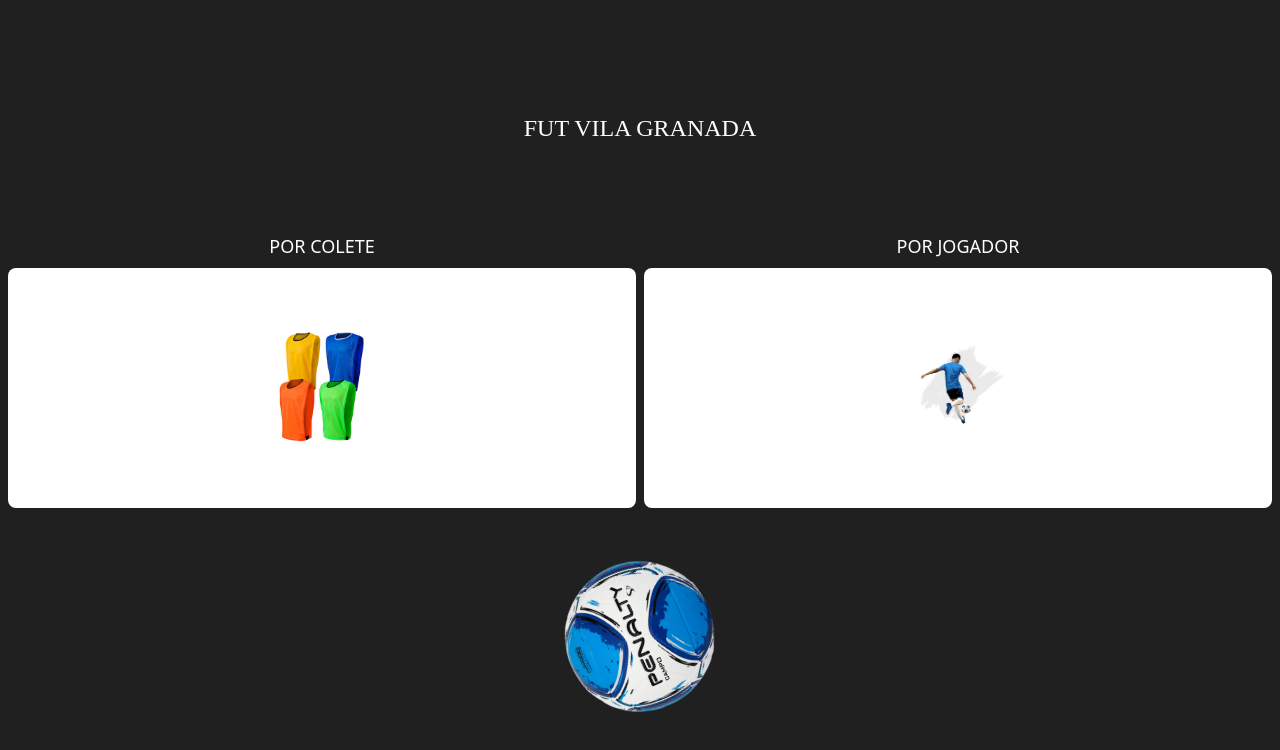
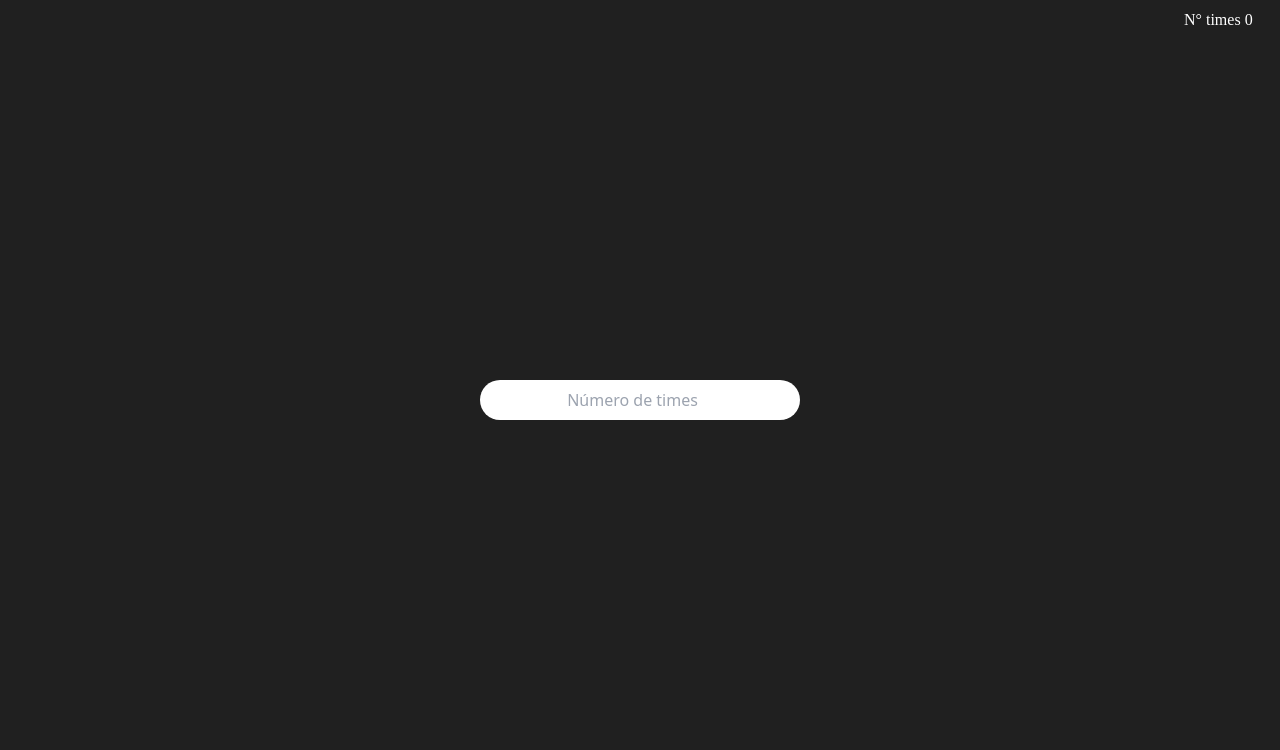
Before and after one commit to 01Vitorhugo/fut, a React (Create React App) app: page /coletes in a window 1280 px wide. Shown: the top 750 px of the page. Built offline with nearby package versions, Linux system fonts and the light colour scheme.

Commit message:
adc pages

```diff
--- a/src/App.js
+++ b/src/App.js
@@ -1,39 +1,12 @@
-import ImageColetes from './image/coletes.jpg'
-import ImageJogador from './image/fut.jpg'
-import ImageBola from './image/bola.png'
-
+import Routs from './routers';
 
 function App() {
 
+  return (
+    <>
+      <Routs />
+    </>
 
-
-  return (
-    <div className=" bg-colorPrin h-screen  flex  justify-center items-center overflow-hidden">
-      <section className=' container flex flex-col justify-center items-center'>
-        <h1 className='mt-7 text-colorText text-2xl'>FUT VILA GRANADA</h1>
-
-        <div className="h-auto w-full mt-20 flex gap-2 p-2">
-          <button className="w-2/4 ">
-            <p className="mb-2 text-colorText text-lg">POR COLETE</p>
-            <figure className="h-60 bg-colorSegun  rounded-lg flex justify-center items-center">
-              <img src={ImageColetes} alt='coletes' className='rounded-[30px] max-w-28' />
-            </figure>
-          </button>
-
-          <button className="w-2/4 ">
-            <p className="mb-2 text-colorText text-lg">POR JOGADOR</p>
-            <figure className="h-60 bg-colorSegun  rounded-lg flex justify-center items-center">
-              <img src={ImageJogador} alt='jogador' className='rounded-[30px] max-w-28 ' />
-            </figure>
-          </button>
-        </div>
-
-        <figure className='mt-10'>
-          <img src={ImageBola} alt='bola'  className='h-40 bola'/>
-        </figure>
-
-      </section>
-    </div>
   );
 }
 
--- a/src/index.css
+++ b/src/index.css
@@ -6,6 +6,7 @@
 
 body {
   margin: 0;
+  background-color: #202020;
 }
 
 h1{
--- /dev/null
+++ b/src/pages/Colestes/index.jsx
@@ -0,0 +1,34 @@
+import { useState } from "react"
+
+
+
+export default function Coletes() {
+
+    const [numeros, setNumeros] = useState(0);
+
+    const numeroAtt = (e) => {
+        setNumeros(e.target.value);
+
+    }
+
+
+    return (
+        <div className=" h-screen  flex flex-col justify-center items-center relative">
+            <nav className="absolute top-2 right-0 h-9 w-24 text-colorText ">
+               <h1>N° times {numeros}</h1>
+            </nav>
+
+
+            <section className="container w-full flex  justify-center items-center">
+
+                <input type="number"
+                    placeholder="Número de times"
+                    onChange={numeroAtt}
+                    className=" w-80 h-10 rounded-[30px] text-center	" />
+
+            </section>
+
+        </div>
+
+    )
+}
--- /dev/null
+++ b/src/pages/Home/index.jsx
@@ -0,0 +1,43 @@
+import ImageColetes from '../../image/coletes.jpg'
+import ImageJogador from '../../image/fut.jpg'
+import ImageBola from '../../image/bola.png'
+import { Link } from 'react-router-dom'
+
+
+export default function Home() {
+
+    return (
+
+        <div className=" h-screen  flex  justify-center items-center overflow-hidden">
+            <section className=' container flex flex-col justify-center items-center'>
+                <h1 className='mt-7 text-colorText text-2xl'>FUT VILA GRANADA</h1>
+
+                <div className="h-auto w-full mt-20 flex gap-2 p-2">
+                    <button className="w-2/4 " >
+                        <Link to="/coletes">
+                            <p className="mb-2 text-colorText text-lg">POR COLETE</p>
+                            <figure className="h-60 bg-colorSegun  rounded-lg flex justify-center items-center">
+                                <img src={ImageColetes} alt='coletes' className='rounded-[30px] max-w-28' />
+                            </figure>
+                        </Link>
+                    </button>
+
+                    <button className="w-2/4 ">
+                        <Link to="/jogador">
+                            <p className="mb-2 text-colorText text-lg">POR JOGADOR</p>
+                            <figure className="h-60 bg-colorSegun  rounded-lg flex justify-center items-center">
+                                <img src={ImageJogador} alt='jogador' className='rounded-[30px] max-w-28 ' />
+                            </figure>
+                        </Link>
+                    </button>
+                </div>
+
+                <figure className='mt-10'>
+                    <img src={ImageBola} alt='bola' className='h-40 bola' />
+                </figure>
+
+            </section>
+        </div>
+
+    )
+}
--- /dev/null
+++ b/src/pages/Jogador/index.jsx
@@ -0,0 +1,11 @@
+
+
+export default function Jogador(){
+
+
+    return(
+        <>
+        <h1>Jogador</h1>
+        </>
+    )
+}
--- a/src/routers/index.jsx
+++ b/src/routers/index.jsx
@@ -1,11 +1,21 @@
-import { Route, Routes, BrowserRouter } from "react-router-dom";
+import { BrowserRouter as Router, Routes, Route } from 'react-router-dom'
+import Coletes from "../pages/Colestes";
+import Home from '../pages/Home';
+import Jogador from '../pages/Jogador';
 
 
-export default function Routs(){
+export default function Routs() {
 
-    <BrowserRouter>
-    <Routes>
+    return (
+        <Router>
+            <div>
+                <Routes>
+                    <Route path="/" element={<Home/>} />
+                    <Route path="/coletes" element={<Coletes />} />
+                    <Route path="/jogador" element={<Jogador/>} />
 
-    </Routes>
-    </BrowserRouter>
+                </Routes>
+            </div>
+        </Router>
+    );
 }
```
